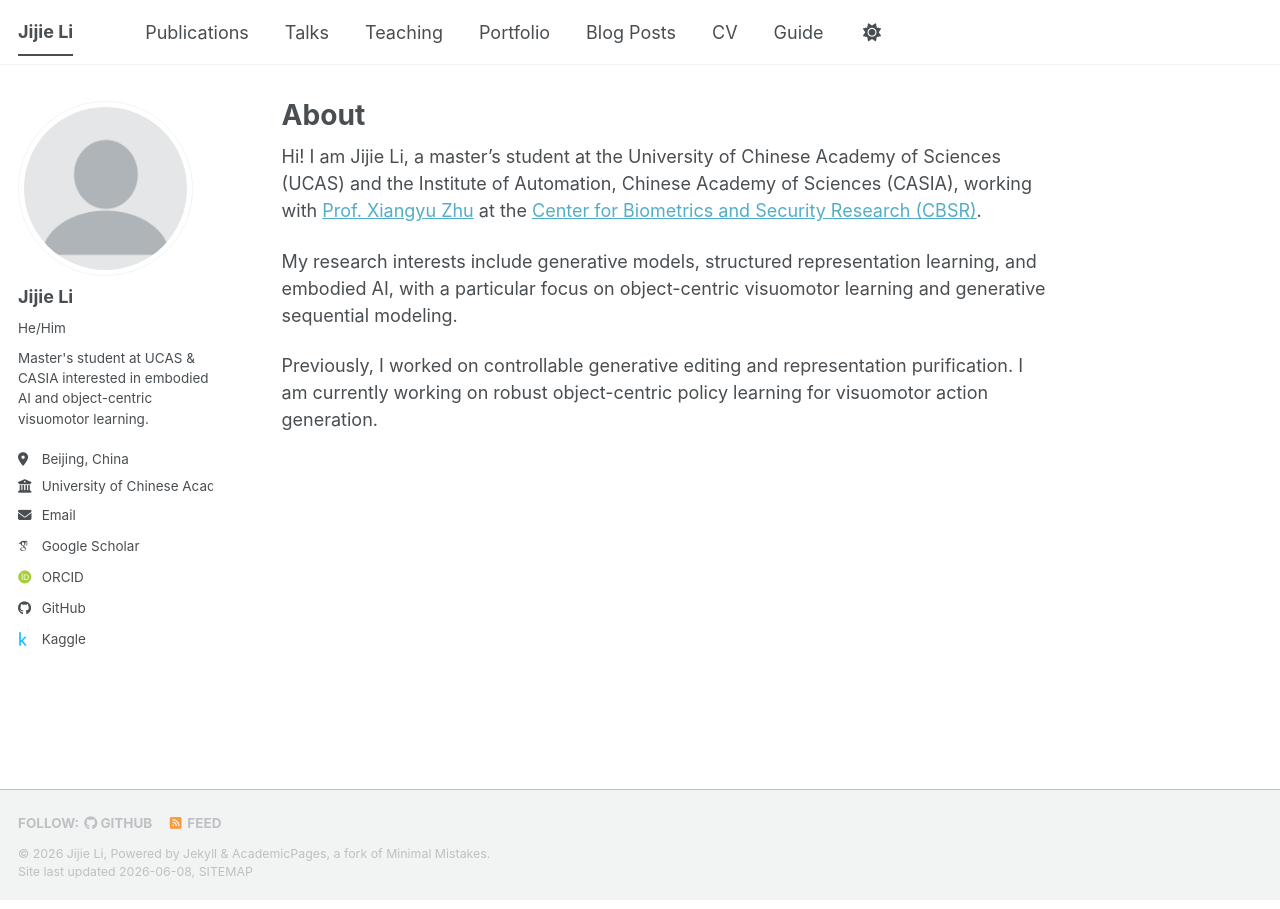
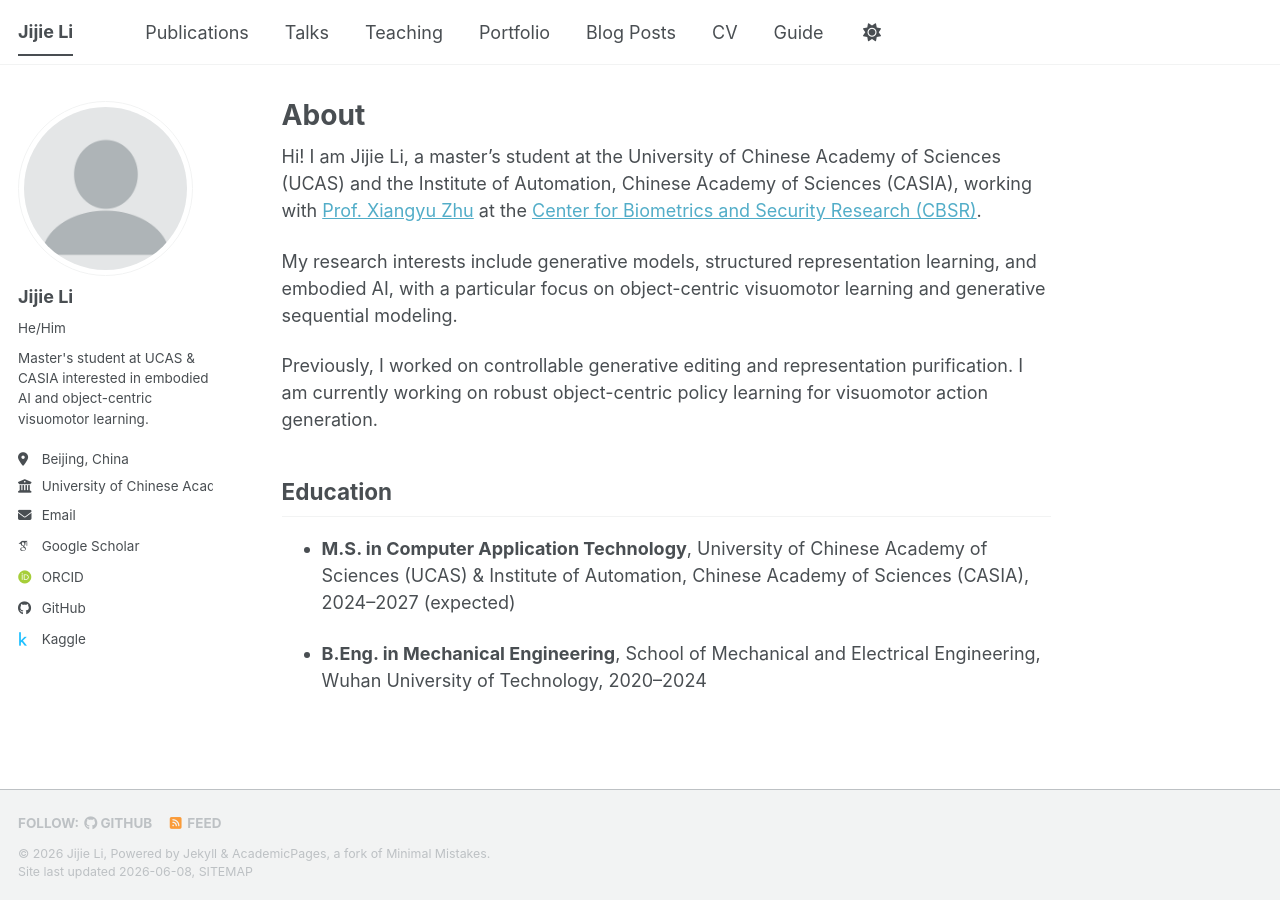
Before and after one commit to Li-Jijie/Li-Jijie.github.io, a Jekyll site: the page built from _pages/about.md, in a window 1280 px wide. Built offline with Jekyll 4.4.1, drawn with Linux system fonts in a browser that asks for light colours; some web fonts are replaced; a script bundle is joined from its source files by our own code; library files that are not in the unit come from our copies.

Commit message:
Update about.md

```diff
--- a/_pages/about.md
+++ b/_pages/about.md
@@ -12,3 +12,10 @@ Hi! I am Jijie Li, a master's student at the University of Chinese Academy of Sc
 My research interests include generative models, structured representation learning, and embodied AI, with a particular focus on object-centric visuomotor learning and generative sequential modeling.
 
 Previously, I worked on controllable generative editing and representation purification. I am currently working on robust object-centric policy learning for visuomotor action generation.
+
+
+## Education
+
+- **M.S. in Computer Application Technology**, University of Chinese Academy of Sciences (UCAS) & Institute of Automation, Chinese Academy of Sciences (CASIA), 2024–2027 (expected)
+
+- **B.Eng. in Mechanical Engineering**, School of Mechanical and Electrical Engineering, Wuhan University of Technology, 2020–2024
```
